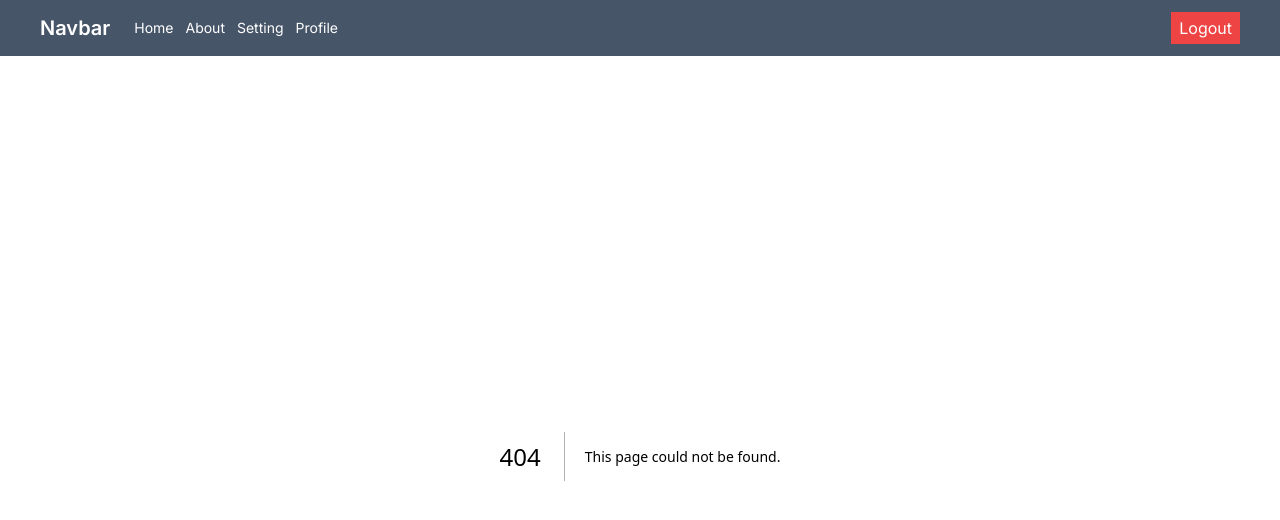
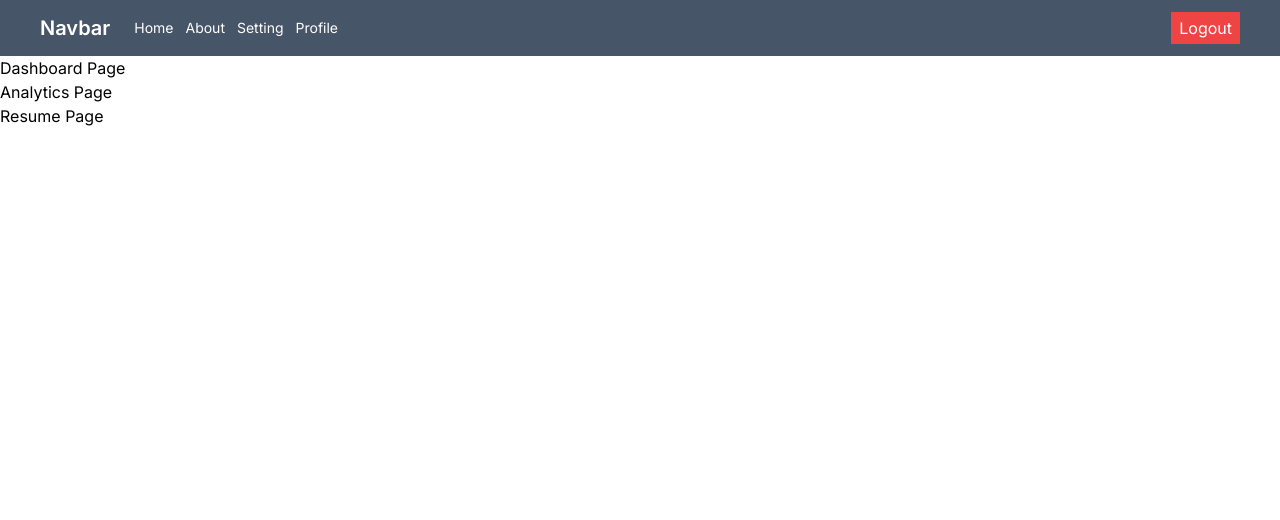
Before and after one commit to ardin2001/next-app-router, a Next.js app: page /dashboard in a window 1280 px wide. Before the commit this address had no page. Shown: the top 520 px of the page. Built offline with nearby package versions, Linux system fonts and the light colour scheme.

Commit message:
routes parallel

```diff
--- /dev/null
+++ b/src/app/dashboard/@analytics/page.tsx
@@ -0,0 +1,5 @@
+export default function Analytics (){
+    return (
+        <h2>Analytics Page</h2>
+    )
+}
--- /dev/null
+++ b/src/app/dashboard/@dev/default.tsx
@@ -0,0 +1,3 @@
+export default function Default (){
+    return null
+}
--- /dev/null
+++ b/src/app/dashboard/@resume/page.tsx
@@ -0,0 +1,5 @@
+export default function Resume (){
+    return (
+        <h2>Resume Page</h2>
+    )
+}
--- /dev/null
+++ b/src/app/dashboard/layout.tsx
@@ -0,0 +1,15 @@
+export default function layout({ children,analytics,resume,dev }: {
+    children: React.ReactNode,
+    analytics :React.ReactNode,
+    resume : React.ReactNode,
+    dev :React.ReactNode,
+}) {
+    return (
+        <div>
+            {children}
+            {analytics}
+            {resume}
+            {dev}
+        </div>
+    )
+}
--- /dev/null
+++ b/src/app/dashboard/page.tsx
@@ -0,0 +1,5 @@
+export default function Dashboard (){
+    return (
+        <h2>Dashboard Page</h2>
+    )
+}
--- a/src/app/navbar.tsx
+++ b/src/app/navbar.tsx
@@ -1,10 +1,8 @@
 import Link from "next/link";
-import { usePathname, redirect } from "next/navigation";
+import { usePathname, } from "next/navigation";
 const Navbar = () => {
     const pathname = usePathname()
     const Redirect = async () => {
-        const response = await fetch('https://fakestoreapi.com/products')
-        redirect("/")
     }
     return (
         <header className="flex justify-between px-10 py-3 bg-slate-600 text-white">
--- a/src/app/setting/layout.tsx
+++ b/src/app/setting/layout.tsx
@@ -1,5 +1,3 @@
-import { Inter } from "next/font/google";
-
 export default function RootLayout({
   children,
 }: Readonly<{
```
